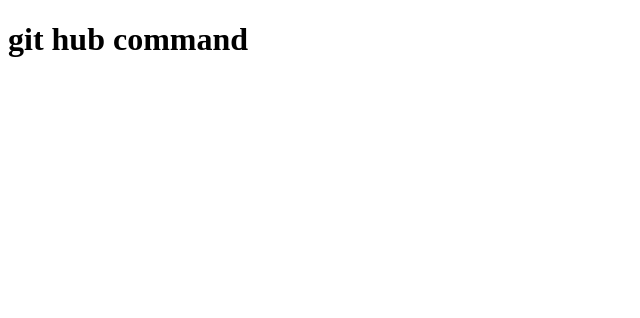
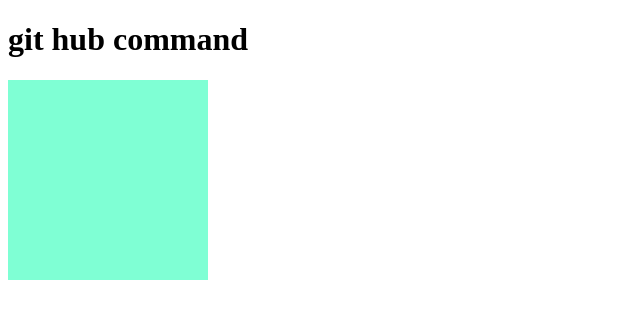
Before and after one commit to Jwarren619/Practice, a plain HTML site: page index.html in a window 1280 px wide. Shown: the whole page, without its empty margins (0-640 px from the left). Drawn offline with Linux system fonts and the light colour scheme.

Commit message:
added a style.css and added a class box

```diff
--- a/index.html
+++ b/index.html
@@ -4,9 +4,12 @@
     <meta charset="UTF-8">
     <meta http-equiv="X-UA-Compatible" content="IE=edge">
     <meta name="viewport" content="width=device-width, initial-scale=1.0">
+    <link rel="stylesheet" href="./style.css">
     <title>Document</title>
 </head>
 <body>
     <h1>git hub command</h1>
+    <div class="box">
+    </div>
 </body>
 </html>
--- /dev/null
+++ b/style.css
@@ -0,0 +1,6 @@
+.box{
+    height: 200px;
+    width: 200px;
+    background-color: aquamarine;
+
+}
```
